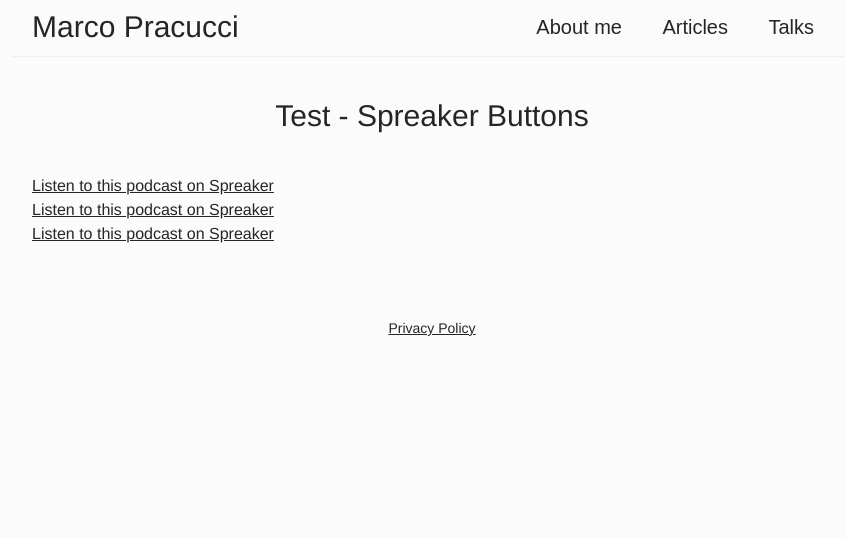
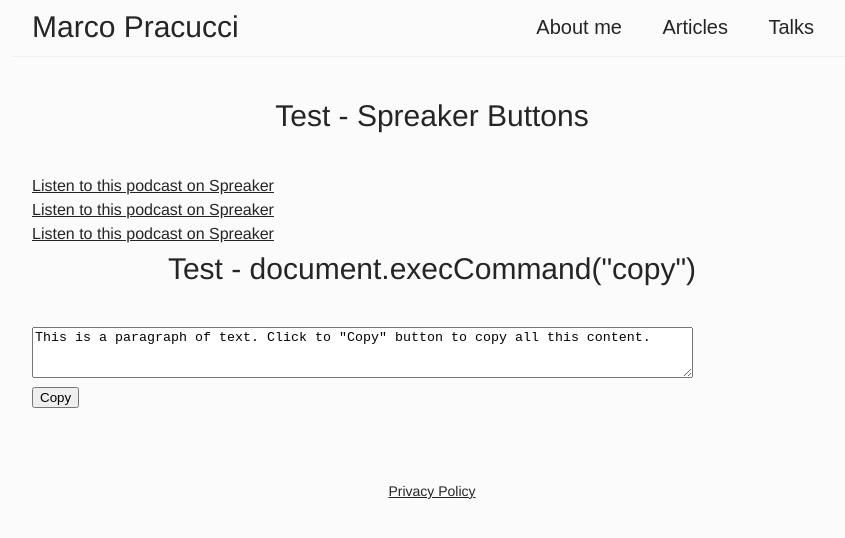
Before and after one commit to pracucci/www-pracucci, a Jekyll site: the page built from test.html, in a window 1280 px wide. Shown: the top 538 px of the page, without its empty margins (208-1053 px from the left). Built offline with Jekyll 4.4.1, drawn with Linux system fonts in a browser that asks for light colours; a script that is not in the unit is left out; part of the change alters nothing that is shown.

Commit message:
Updated test page

```diff
--- a/test.html
+++ b/test.html
@@ -16,4 +16,22 @@ layout: default
         <script>(function(d, s, url) { var js = d.createElement(s); js.type = 'text/javascript'; js.async = true; js.src = ('https:' == d.location.protocol ? 'https' : 'http') + '://' + url; var inj = d.getElementsByTagName(s)[0]; inj.parentNode.insertBefore(js, inj); })(document, 'script', 'd1sojsgu0jwtb7.cloudfront.net/js/widgets.min.gz.js');</script>
     </section>
 
+
+    <h1>Test - document.execCommand("copy")</h1>
+
+    <section>
+        <textarea id="input" rows="3" cols="80">This is a paragraph of text. Click to "Copy" button to copy all this content.</textarea>
+        <p><button id="copy-button">Copy</button></p>
+
+        <script>
+            document.getElementById("copy-button").addEventListener("click", function(event) {
+                event.preventDefault();
+
+                document.getElementById("input").select();
+                document.execCommand("copy");
+            });
+        </script>
+    </script>
+
+
 </section>
```
